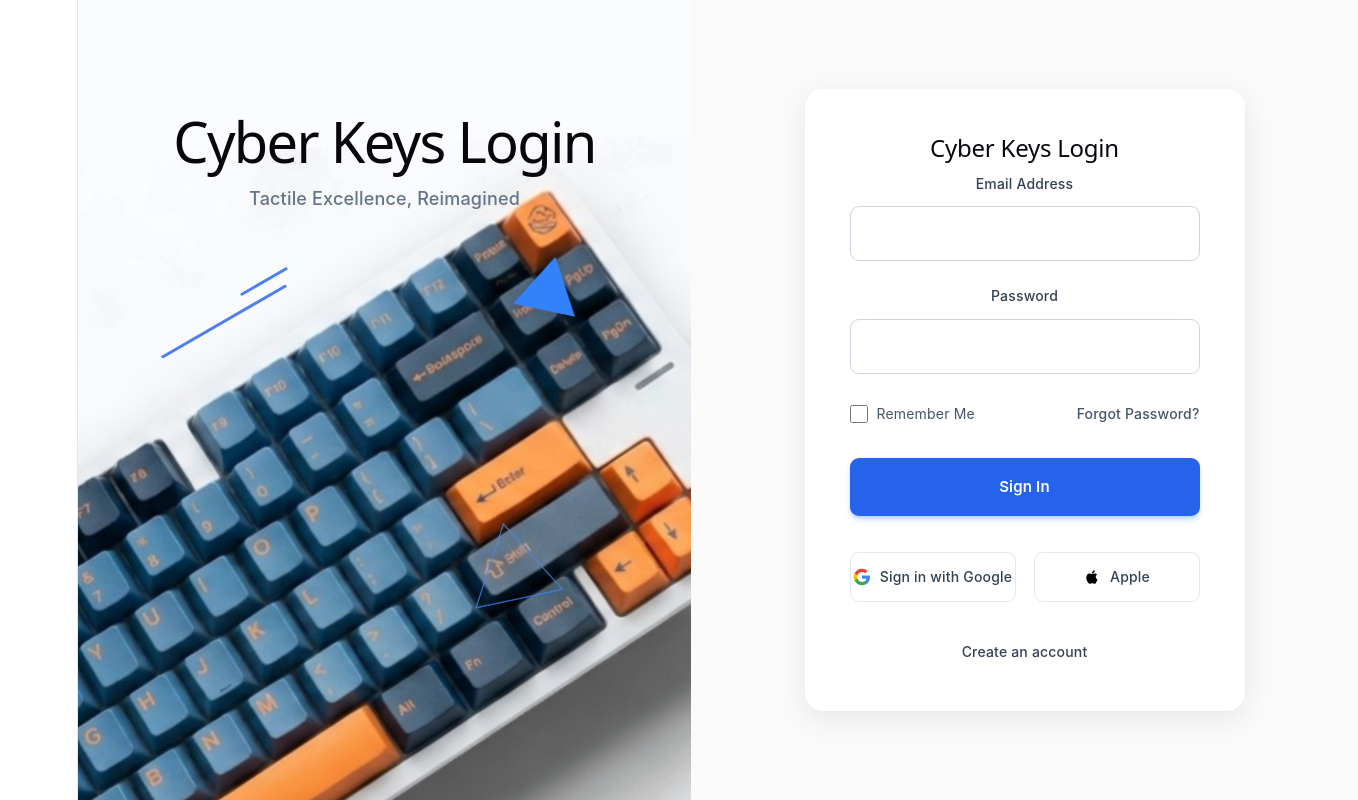
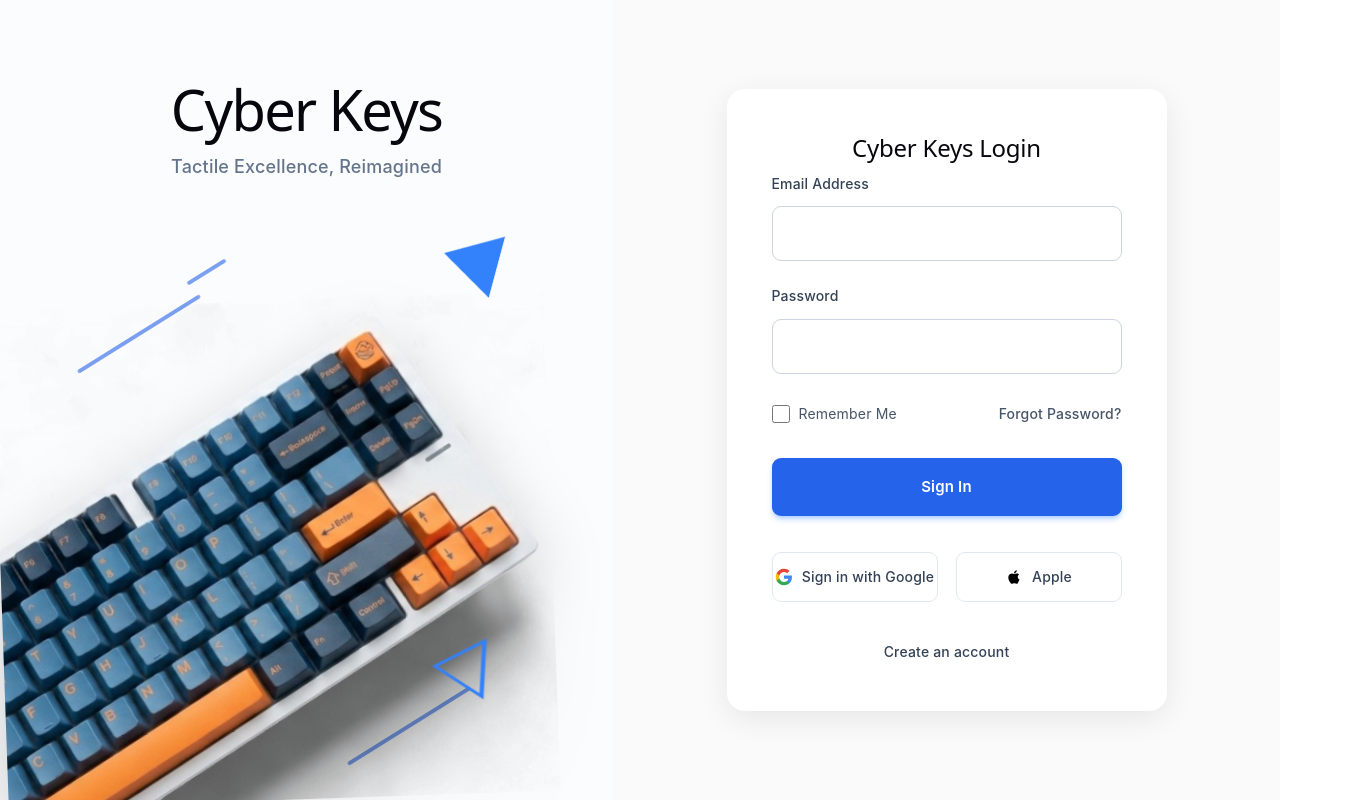
Before and after one commit to chuonghoai/Web_ShopKeyCap, a React (Vite) app: page /login in a window 1280 px wide. Shown: the whole page, 1358 px wide, since content can reach past the window. Built offline with nearby package versions, Linux system fonts and the light colour scheme.

Commit message:
feat: add animation in login page

```diff
--- a/src/apps/pages/auth/authPage/authPage.tsx
+++ b/src/apps/pages/auth/authPage/authPage.tsx
@@ -2,7 +2,7 @@ import React, { useState } from 'react';
 import { LeftVisuals } from '../components/LeftVisuals';
 import { LoginForm } from '../components/LoginForm/loginForm';
 
-// Component mẫu
+// Mock Component
 const RegisterForm = ({ onNavigate }: { onNavigate: any }) => (
   <div className="text-center p-8 bg-white rounded-xl shadow-lg w-full max-w-md">
     <h2 className="text-2xl font-bold mb-4">Register Form</h2>
@@ -23,13 +23,12 @@ const LoginPage: React.FC = () => {
   const [currentView, setCurrentView] = useState<ViewState>('login');
 
   return (
-    // Sử dụng h-screen w-screen overflow-hidden để lấp đầy 100% màn hình
-    <div className="flex h-screen w-screen overflow-hidden bg-[#f1f5f9] font-sans">
+    <div className="flex h-screen w-full overflow-hidden bg-[#f1f5f9] font-sans">
 
-      {/* Left side visuals */}
+      {/* Left side */}
       <LeftVisuals />
 
-      {/* Right side form container */}
+      {/* Right side */}
       <div className="flex-1 flex items-center justify-center h-full p-6 bg-white lg:bg-[#fafafb]">
         {currentView === 'login' && <LoginForm onNavigate={setCurrentView} />}
         {currentView === 'register' && <RegisterForm onNavigate={setCurrentView} />}
--- a/src/apps/pages/auth/components/LeftVisuals.tsx
+++ b/src/apps/pages/auth/components/LeftVisuals.tsx
@@ -1,19 +1,19 @@
 import React from 'react';
 
-// Lưu ý: Đảm bảo đường dẫn import ảnh của bạn chính xác (có thể dùng import keyboardImg from './assets/keyboard.png')
-const keyboardImg = 'src/apps/pages/auth/components/assets/keyboard.png';
-const triangleImg = 'src/apps/pages/auth/components/assets/triangle.png';
-const triangleHollowImg = 'src/apps/pages/auth/components/assets/triangle_hollow.png';
+import keyboardImg from './assets/keyboard.png';
+import triangleImg from './assets/triangle.png';
+import triangleHollowImg from './assets/triangle_hollow.png';
 
 export const LeftVisuals: React.FC = () => {
     return (
-        <div className="hidden lg:flex flex-1 relative bg-[#fbfcfd] flex-col items-center justify-center h-full overflow-hidden">
-            {/* CSS Animation nhấp nhô được nhúng trực tiếp để dễ quản lý */}
+        <div className="hidden lg:flex flex-1 relative bg-[#fbfcfd] overflow-hidden">
+
+            {/* Animation */}
             <style>
                 {`
                 @keyframes float-keyboard {
-                    0%, 100% { transform: translateY(0) rotate(-2deg) scale(1.1); }
-                    50% { transform: translateY(-25px) rotate(0deg) scale(1.1); }
+                    0%, 100% { transform: translateY(0) rotate(-2deg); }
+                    50% { transform: translateY(-20px) rotate(0deg); }
                 }
                 @keyframes float-triangle {
                     0%, 100% { transform: translateY(0) rotate(12deg); }
@@ -23,39 +23,45 @@ export const LeftVisuals: React.FC = () => {
                     0%, 100% { transform: translateY(0) rotate(-12deg); }
                     50% { transform: translateY(-25px) rotate(-5deg); }
                 }
+                @keyframes float-line {
+                    0%, 100% { transform: translateY(0) rotate(-12deg); }
+                    50% { transform: translateY(-15px) rotate(-12deg); }
+                }
                 .animate-keyboard { animation: float-keyboard 6s ease-in-out infinite; }
                 .animate-triangle { animation: float-triangle 7s ease-in-out infinite; }
                 .animate-triangle-hollow { animation: float-triangle-hollow 8s ease-in-out infinite; }
+                .animate-line { animation: float-line 6s ease-in-out infinite; }
                 `}
             </style>
 
-            {/* Header Text */}
-            <div className="absolute top-[12%] text-center z-20 w-full">
-                <h1 className="text-[42px] font-bold text-[#1e293b] tracking-tight">Cyber Keys Login</h1>
+            {/* Title */}
+            <div className="absolute top-[8%] w-full text-center z-20 pointer-events-none">
+                <h1 className="text-[42px] font-bold text-[#1e293b] tracking-tight">Cyber Keys</h1>
                 <p className="text-[#64748b] text-[18px] mt-2 font-medium">Tactile Excellence, Reimagined</p>
             </div>
 
-            {/* Main Keyboard Image - Cài đặt lấp đầy màn hình và nhấp nhô */}
+            {/* Keyboard */}
             <img
                 src={keyboardImg}
                 alt="Mechanical Keyboard"
-                className="absolute -bottom-16 -left-12 w-[125%] max-w-none z-10 drop-shadow-[0_35px_35px_rgba(0,0,0,0.3)] object-cover animate-keyboard"
+                className="absolute -bottom-0 -left-0 w-[90%] max-w-none z-10 drop-shadow-[0_25px_35px_rgba(0,0,0,0.2)] object-contain animate-keyboard pointer-events-none"
             />
 
-            {/* Các nét đường thẳng nằm gần keyboard */}
-            <div className="absolute left-[12%] top-[40%] w-32 h-[3px] bg-[#2563eb] transform -rotate-[30deg] rounded-full z-0 opacity-80"></div>
-            <div className="absolute left-[26%] top-[35%] w-12 h-[3px] bg-[#2563eb] transform -rotate-[30deg] rounded-full z-0 opacity-80"></div>
+            {/* Line straight */}
+            <div className="absolute left-[11%] bottom-[58%] w-32 h-[4px] bg-[#2563eb] transform -rotate-20 rounded-full z-0 opacity-60 animate-line pointer-events-none"></div>
+            <div className="absolute left-[30%] bottom-[65.8%] w-10 h-[4px] bg-[#2563eb] transform -rotate-20 rounded-full z-0 opacity-60 animate-line pointer-events-none"></div>
+            <div className="absolute left-[55%] bottom-[9%] w-32 h-[4px] bg-[#2563eb] transform -rotate-20 rounded-full z-0 opacity-60 animate-line pointer-events-none"></div>
 
-            {/* Triangles */}
+            {/* Triangle */}
             <img
                 src={triangleImg}
-                alt="Decoration"
-                className="absolute right-[18%] top-[32%] w-14 z-20 animate-triangle"
+                alt="Triangle"
+                className="absolute right-[18%] top-[29%] w-14 z-10 transform -rotate-87 animate-triangle pointer-events-none"
             />
             <img
                 src={triangleHollowImg}
-                alt="Decoration"
-                className="absolute right-[22%] bottom-[25%] w-20 z-20 animate-triangle-hollow"
+                alt="Hollow Triangle"
+                className="absolute right-[20%] bottom-[13%] w-14 z-10 transform -rotate-75 animate-triangle-hollow pointer-events-none"
             />
         </div>
     );
--- a/src/index.css
+++ b/src/index.css
@@ -53,11 +53,11 @@
 }
 
 #root {
-  width: 1126px;
+  /* width: 1126px;
   max-width: 100%;
   margin: 0 auto;
   text-align: center;
-  border-inline: 1px solid var(--border);
+  border-inline: 1px solid var(--border); */
   min-height: 100svh;
   display: flex;
   flex-direction: column;
```
Also changed, not shown: src/apps/pages/auth/components/assets/triangle_hollow.png.
